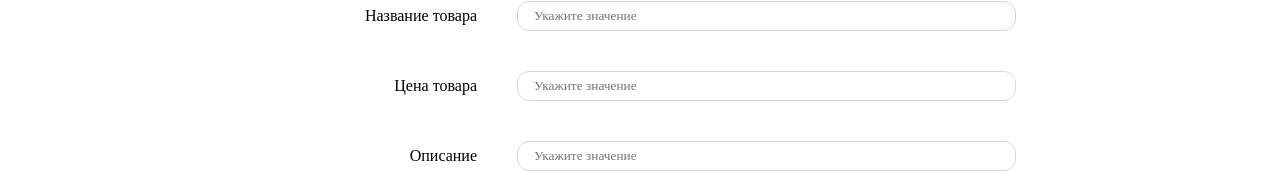
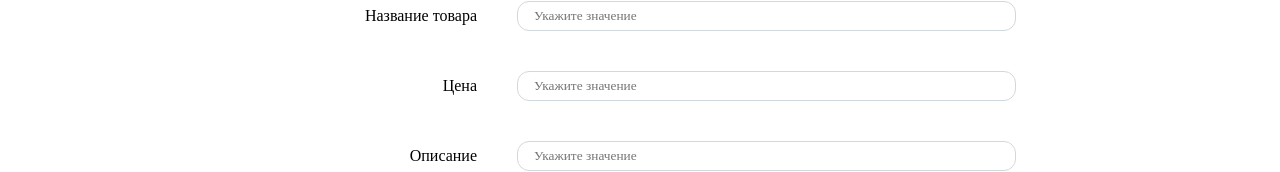
Before and after one commit to ElenaBokhan/Lovely-pets, a React app in the folder lovely-pets-client/: page /addPet in a window 1280 px wide. Shown: the part 252-424 px from the top of the page. Built offline with nearby package versions, Linux system fonts and the light colour scheme; no server answers.

Commit message:
adaptive adding new cat page + translation

```diff
--- a/lovely-pets-client/src/Components/Common/FieldForm/FieldForm.tsx
+++ b/lovely-pets-client/src/Components/Common/FieldForm/FieldForm.tsx
@@ -1,6 +1,7 @@
 import styles from 'Components/Common/FieldForm/FieldForm.module.css';
 import {Text} from 'Components/Common/Text/Text';
 import {IPetField} from 'Pages/AddProduct/AddProduct';
+import {useTranslation} from 'react-i18next';
 
 interface IFieldFormProps {
     onChange?: (value: string, field: keyof INewProduct) => void;
@@ -8,6 +9,8 @@ interface IFieldFormProps {
 }
 
 export const FieldForm = ({field: {value, label, param, testId}, onChange}: IFieldFormProps) => {
+    const {t} = useTranslation();
+
     const handleChange = (event: React.SyntheticEvent<HTMLInputElement>) => {
         const target = event.currentTarget.value;
         onChange(target, param);
@@ -20,7 +23,7 @@ export const FieldForm = ({field: {value, label, param, testId}, onChange}: IFie
                 className={styles.fieldTextarea}
                 data-test-id={testId}
                 onChange={handleChange}
-                placeholder={'Укажите значение'}
+                placeholder={t('pages.add_product.placeholder')}
                 value={value}
                 type="text"
             />
--- a/lovely-pets-client/src/Components/Header/Header.module.css
+++ b/lovely-pets-client/src/Components/Header/Header.module.css
@@ -29,6 +29,13 @@
     .header {
         padding: 25px;
         position: relative;
+        height: 100px;
+        align-items: flex-start;
+    }
+
+    .header:has(div[class^='searchForm']) {
+        padding: 25px;
+        position: relative;
         height: 170px;
         align-items: flex-start;
     }
--- a/lovely-pets-client/src/Pages/AddProduct/AddProduct.module.css
+++ b/lovely-pets-client/src/Pages/AddProduct/AddProduct.module.css
@@ -22,3 +22,9 @@
 .field input {
     width: 70%;
 }
+
+@media (width <= 576px) {
+    .form {
+        padding: 0 20px;
+    }
+}
--- a/lovely-pets-client/src/Pages/AddProduct/AddProduct.tsx
+++ b/lovely-pets-client/src/Pages/AddProduct/AddProduct.tsx
@@ -7,6 +7,7 @@ import {FieldForm} from 'Components/Common/FieldForm/FieldForm';
 import {useNavigate} from 'react-router-dom';
 import {ETestId} from 'Enum';
 import {useCreatePetMutation} from 'Api/queryHooks';
+import {useTranslation} from 'react-i18next';
 
 export interface IPetField {
     label: string;
@@ -18,47 +19,48 @@ export interface IPetField {
 export const AddProduct = () => {
     const {mutateAsync: createPet} = useCreatePetMutation();
     const navigate = useNavigate();
+    const {t} = useTranslation();
 
     const getInitialProduct = (): IPetField[] => [
         {
             param: 'name',
-            label: 'Название товара',
+            label: t('pages.add_product.fields.name'),
             value: '',
             testId: ETestId.ADD_PRODUCT_NAME_INPUT,
         },
         {
             param: 'price',
-            label: 'Цена товара',
+            label: t('pages.add_product.fields.price'),
             value: '',
             testId: ETestId.ADD_PRODUCT_PRICE_INPUT,
         },
         {
             param: 'description',
-            label: 'Описание',
+            label: t('pages.add_product.fields.description'),
             value: '',
             testId: ETestId.ADD_PRODUCT_DESCRIPTION_INPUT,
         },
         {
             param: 'discount',
-            label: 'Скидка',
+            label: t('pages.add_product.fields.discount'),
             value: '',
             testId: ETestId.ADD_PRODUCT_DISCOUNT_INPUT,
         },
         {
             param: 'stock',
-            label: 'Наличие',
+            label: t('pages.add_product.fields.stock'),
             value: '',
             testId: ETestId.ADD_PRODUCT_STOCK_INPUT,
         },
         {
             param: 'wight',
-            label: 'Вес',
+            label: t('pages.add_product.fields.wight'),
             value: '',
             testId: ETestId.ADD_PRODUCT_WIGHT_INPUT,
         },
         {
             param: 'pictures',
-            label: 'Добавьте фото',
+            label: t('pages.add_product.fields.picture'),
             value: '',
             testId: ETestId.ADD_PRODUCT_PICTURES_INPUT,
         },
@@ -116,14 +118,14 @@ export const AddProduct = () => {
                     <FieldForm key={field.label} onChange={handleSetProduct} field={field} />
                 ))}
 
-                <Button testId={ETestId.ADD_PRODUCT_SUBMIT_BUTTON} type="submit" label={'Добавить котика'} />
+                <Button testId={ETestId.ADD_PRODUCT_SUBMIT_BUTTON} type="submit" label={t('button.add_cat')} />
             </form>
         );
     };
 
     return (
         <div className={styles.addReviewPage}>
-            <TitlePage label={'Добавление нового товара'} />
+            <TitlePage label={t('pages.add_product.title')} />
             <Gap size={40} />
             <hr />
             {renderAddProductForm()}
--- a/lovely-pets-client/src/Translations/en/translation.json
+++ b/lovely-pets-client/src/Translations/en/translation.json
@@ -7,6 +7,7 @@
         "to_back": "Back"
     },
     "button": {
+        "add_cat": "Add cat",
         "add_to_favourites": "Add to favourites",
         "cart": "Add to cart",
         "remove_from_favourites": "Remove from favourites",
@@ -40,6 +41,19 @@
         "button": "To main page"
     },
     "pages": {
+        "add_product": {
+            "title": "Adding new cat",
+            "fields": {
+                "description": "Description",
+                "discount": "Discount",
+                "name": "Name",
+                "picture": "Picture",
+                "price": "Price",
+                "stock": "Stock",
+                "wight": "Wight"
+            },
+            "placeholder": "Enter a value"
+        },
         "catalog": {
             "filter": {
                 "search": {
--- a/lovely-pets-client/src/Translations/ru/translation.json
+++ b/lovely-pets-client/src/Translations/ru/translation.json
@@ -7,6 +7,7 @@
         "to_back": "Назад"
     },
     "button": {
+        "add_cat": "Добавить котика",
         "add_to_favourites": "В избранное",
         "cart": "В корзину",
         "remove_from_favourites": "Удалить из избранного",
@@ -40,6 +41,19 @@
         "button": "На главную"
     },
     "pages": {
+        "add_product": {
+            "title": "Добавление нового товара",
+            "fields": {
+                "description": "Описание",
+                "discount": "Скидка",
+                "name": "Название товара",
+                "picture": "Добавьте фото",
+                "price": "Цена",
+                "stock": "Наличие",
+                "wight": "Вес"
+            },
+            "placeholder": "Укажите значение"
+        },
         "catalog": {
             "filter": {
                 "search": {
```
